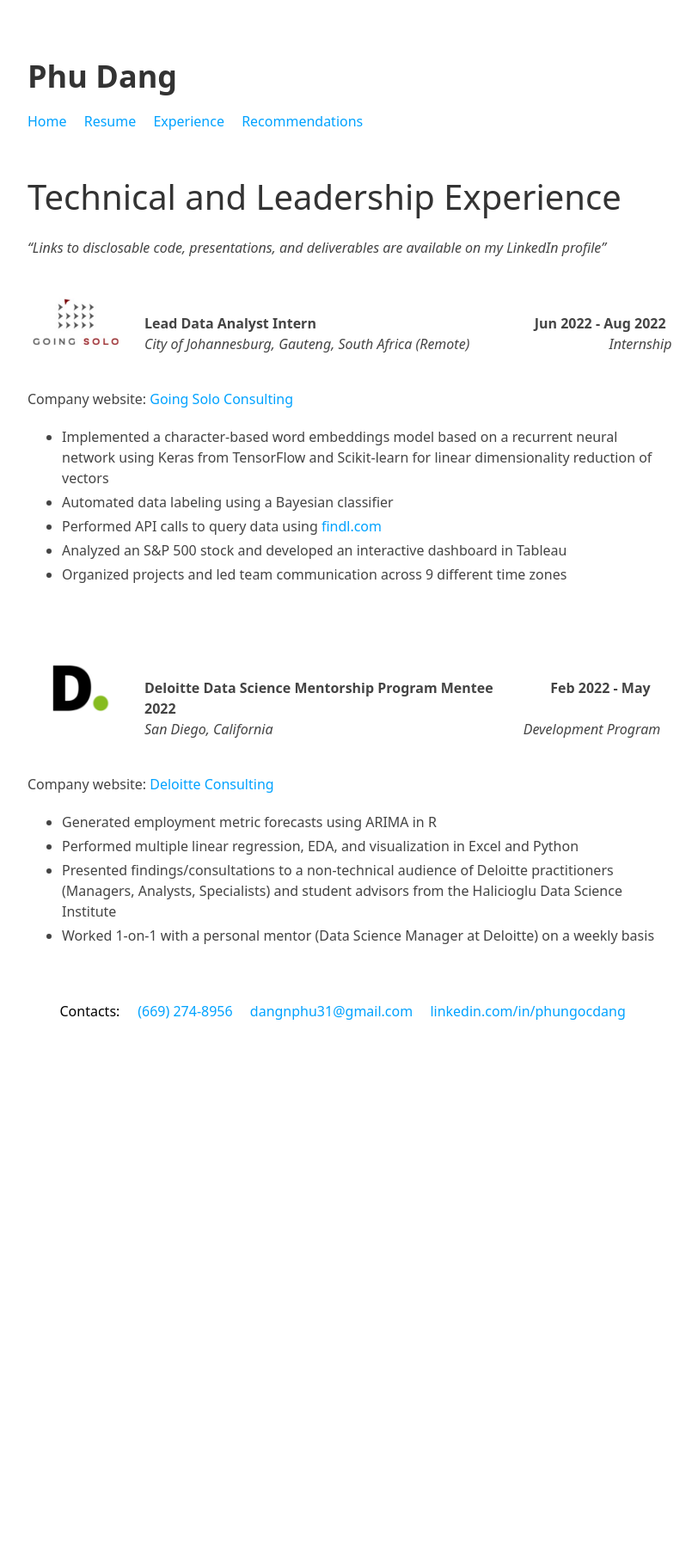
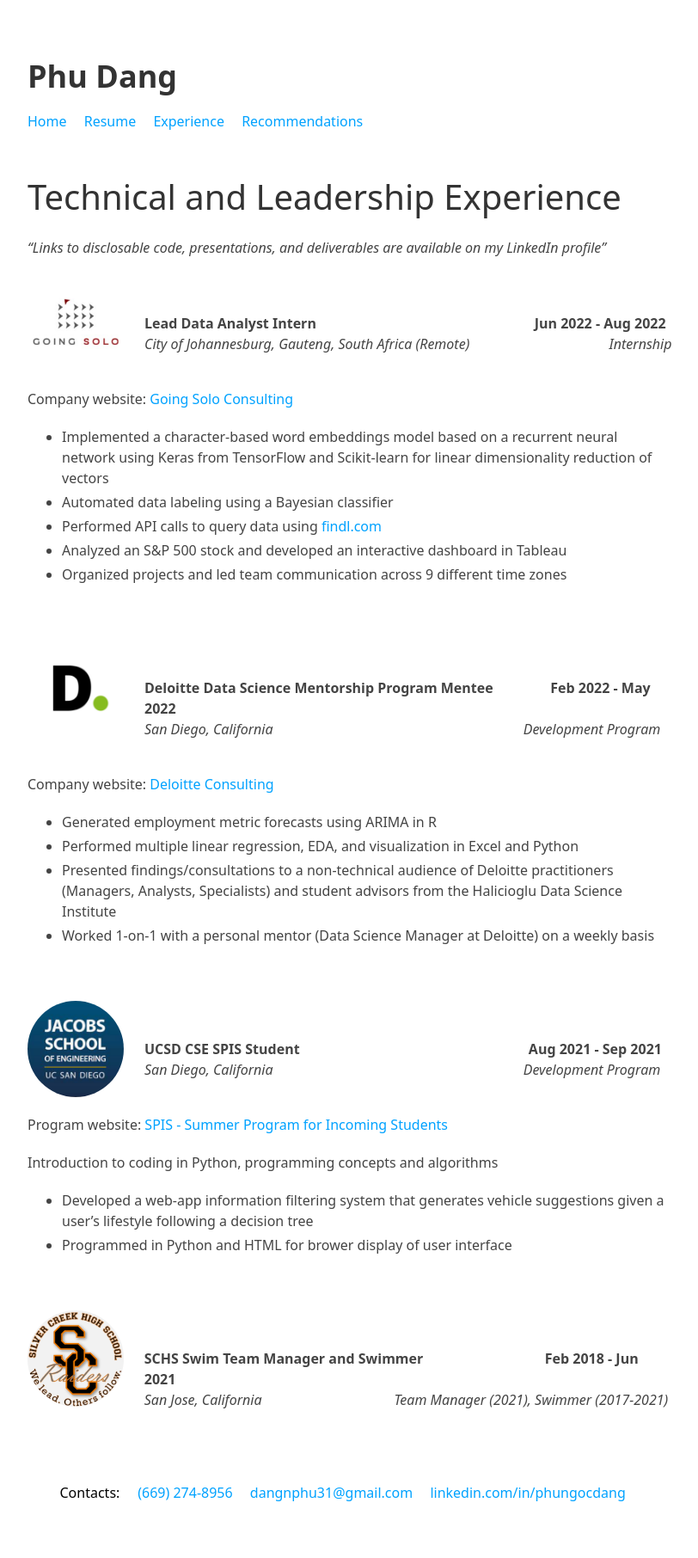
Before and after one commit to pndang/pndang.github.io, a Jekyll site: the page built from experience.md, in a window 1280 px wide. Shown: the whole page at 86% size, without its empty margins (233-1045 px from the left). Built offline with Jekyll 4.4.1, drawn with Linux system fonts in a browser that asks for light colours; before the commit the page ends 1252 px from its top, so only the background shows below that.

Commit message:
working on experience page

```diff
--- a/experience.md
+++ b/experience.md
@@ -42,3 +42,32 @@ Company website: [Deloitte Consulting](https://www2.deloitte.com/global/en/servi
 - Performed multiple linear regression, EDA, and visualization in Excel and Python
 - Presented findings/consultations to a non-technical audience of Deloitte practitioners (Managers, Analysts, Specialists) and student advisors from the Halicioglu Data Science Institute
 - Worked 1-on-1 with a personal mentor (Data Science Manager at Deloitte) on a weekly basis
+
+<br>
+
+<div class="greeting-container">
+  <img src="assets/jacobs.png" alt="Jacobs School of Engineering" class="avatar" />
+  <p><strong><br>UCSD CSE SPIS Student
+  &nbsp;&nbsp;&nbsp;&nbsp;&nbsp;&nbsp;&nbsp;&nbsp;&nbsp;&nbsp;&nbsp;&nbsp;&nbsp;&nbsp;&nbsp;&nbsp;&nbsp;&nbsp;&nbsp;&nbsp;&nbsp;&nbsp;&nbsp;&nbsp;&nbsp;&nbsp;&nbsp;&nbsp;&nbsp;&nbsp;&nbsp;&nbsp;&nbsp;&nbsp;&nbsp;&nbsp;&nbsp;&nbsp;&nbsp;&nbsp;&nbsp;&nbsp;&nbsp;&nbsp;&nbsp;&nbsp;&nbsp;&nbsp;&nbsp;&nbsp;&nbsp;&nbsp;&nbsp;&nbsp;&nbsp;&nbsp;&nbsp;&nbsp;&nbsp;&nbsp;&nbsp;&nbsp;
+  Aug 2021 - Sep 2021</strong><em><br>San Diego, California
+  &nbsp;&nbsp;&nbsp;&nbsp;&nbsp;&nbsp;&nbsp;&nbsp;&nbsp;&nbsp;&nbsp;&nbsp;&nbsp;&nbsp;&nbsp;&nbsp;&nbsp;&nbsp;&nbsp;&nbsp;&nbsp;&nbsp;&nbsp;&nbsp;&nbsp;&nbsp;&nbsp;&nbsp;&nbsp;&nbsp;&nbsp;&nbsp;&nbsp;&nbsp;&nbsp;&nbsp;&nbsp;&nbsp;&nbsp;&nbsp;&nbsp;&nbsp;&nbsp;&nbsp;&nbsp;&nbsp;&nbsp;&nbsp;&nbsp;&nbsp;&nbsp;&nbsp;&nbsp;&nbsp;&nbsp;&nbsp;&nbsp;&nbsp;&nbsp;&nbsp;&nbsp;&nbsp;&nbsp;&nbsp;&nbsp;&nbsp;&nbsp;&nbsp;
+  Development Program</em></p>
+</div>
+
+Program website: [SPIS - Summer Program for Incoming Students](http://spis.ucsd.edu/)
+
+Introduction to coding in Python, programming concepts and algorithms
+
+- Developed a web-app information filtering system that generates vehicle suggestions given a user's lifestyle following a decision tree
+- Programmed in Python and HTML for brower display of user interface
+
+<br>
+
+<div class="greeting-container">
+  <img src="assets/sc.png" alt="SCHS" class="avatar" />
+  <p><strong><br>SCHS Swim Team Manager and Swimmer
+  &nbsp;&nbsp;&nbsp;&nbsp;&nbsp;&nbsp;&nbsp;&nbsp;&nbsp;&nbsp;&nbsp;&nbsp;&nbsp;&nbsp;&nbsp;&nbsp;&nbsp;&nbsp;&nbsp;&nbsp;&nbsp;&nbsp;&nbsp;&nbsp;&nbsp;&nbsp;&nbsp;&nbsp;&nbsp;&nbsp;&nbsp;&nbsp;
+  Feb 2018 - Jun 2021</strong><em><br>San Jose, California
+  &nbsp;&nbsp;&nbsp;&nbsp;&nbsp;&nbsp;&nbsp;&nbsp;&nbsp;&nbsp;&nbsp;&nbsp;&nbsp;&nbsp;&nbsp;&nbsp;&nbsp;&nbsp;&nbsp;&nbsp;&nbsp;&nbsp;&nbsp;&nbsp;&nbsp;&nbsp;&nbsp;&nbsp;&nbsp;&nbsp;&nbsp;&nbsp;&nbsp;&nbsp;&nbsp;
+  Team Manager (2021), Swimmer (2017-2021)</em></p>
+</div>
```
Also changed, not shown: assets/jacobs.png (added), assets/sc.png (added).
